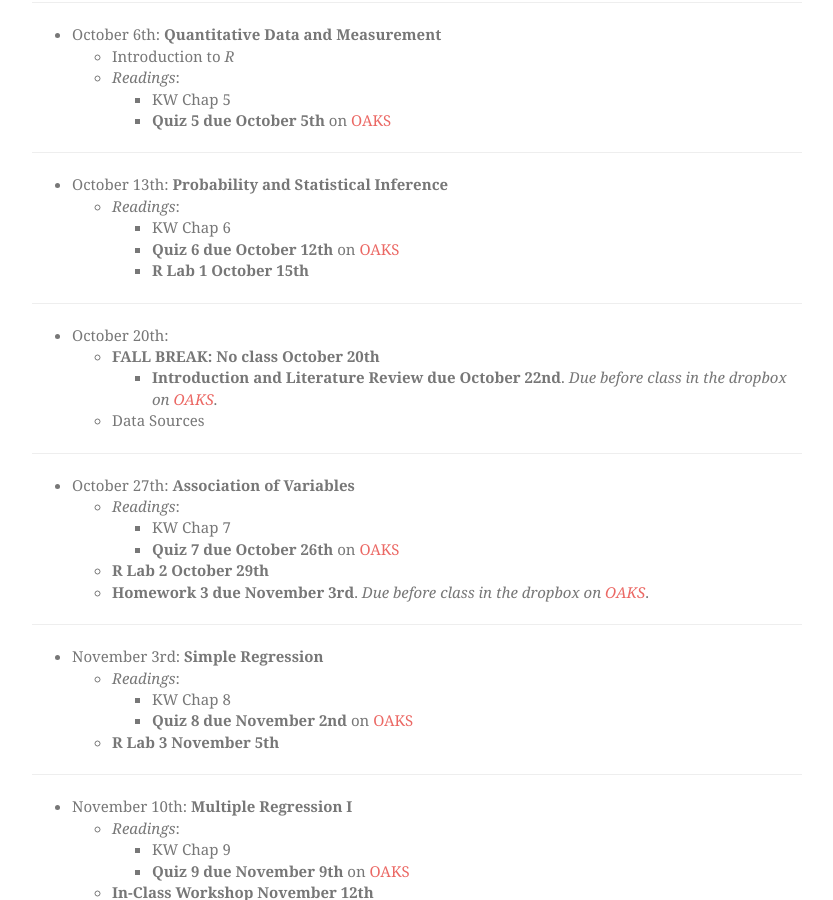
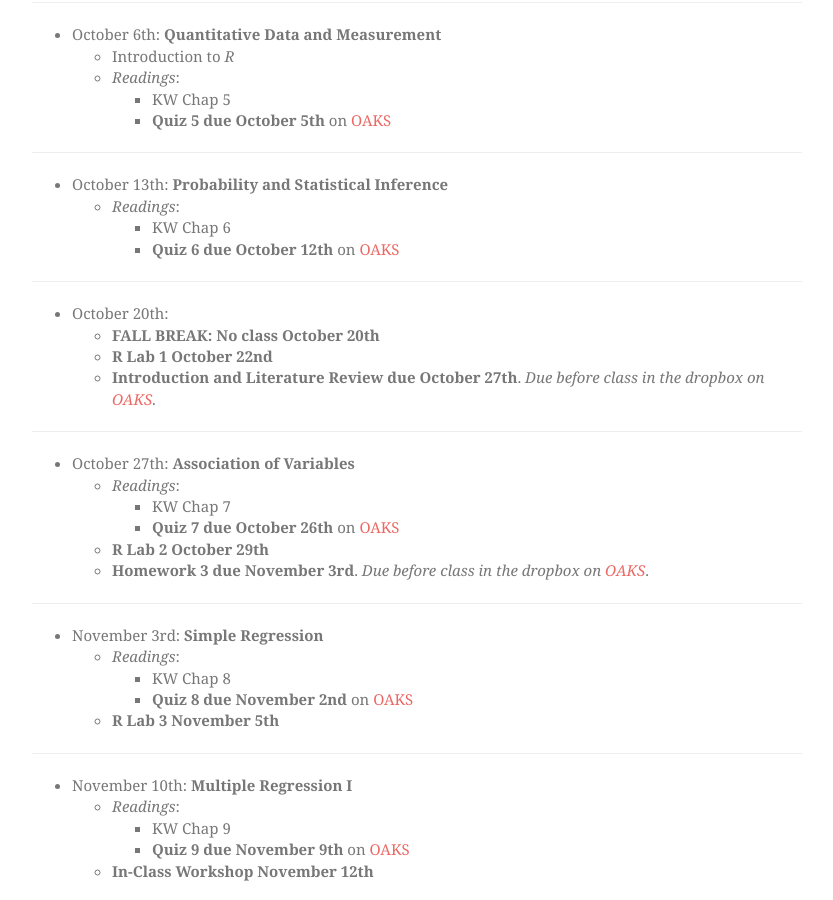
Before and after one commit to mnowlin/poli205, a Jekyll site: the page built from schedule.md, in a window 1280 px wide and 900 px high, scrolled down 1332 px. Shown: the whole window, without its empty margins (223-1056 px from the left). Built offline with Jekyll 4.4.1, drawn with Linux system fonts in a browser that asks for light colours; nearby versions of some CDN libraries; some web fonts are replaced; a file with an impossible date is left out.

Commit message:
update schedule and lectures

```diff
--- a/schedule.md
+++ b/schedule.md
@@ -76,14 +76,13 @@ __KW__: Kellstedt, Paul M. and Guy D. Whitten. 2013. _The Fundamentals of Politi
     * _Readings_:
         * KW Chap 6
         * __Quiz 6 due October 12th__ on [OAKS](https://lms.cofc.edu/)
-        * __R Lab 1 October 15th__
 
 ---
 
 * October 20th:
     * __FALL BREAK: No class October 20th__
-        * __Introduction and Literature Review due October 22nd__. _Due before class in the dropbox on [OAKS](https://lms.cofc.edu/)_.
-    * Data Sources
+    * __R Lab 1 October 22nd__
+    * __Introduction and Literature Review due October 27th__. _Due before class in the dropbox on [OAKS](https://lms.cofc.edu/)_.
 
 ---
 
```
Also changed, not shown: _assignments/02-research-design.md (added, +31 -0 lines), _notes/04-causal.md (added, +15 -0 lines), _notes/05-measure.md (added, +12 -0 lines), 3 other files.
